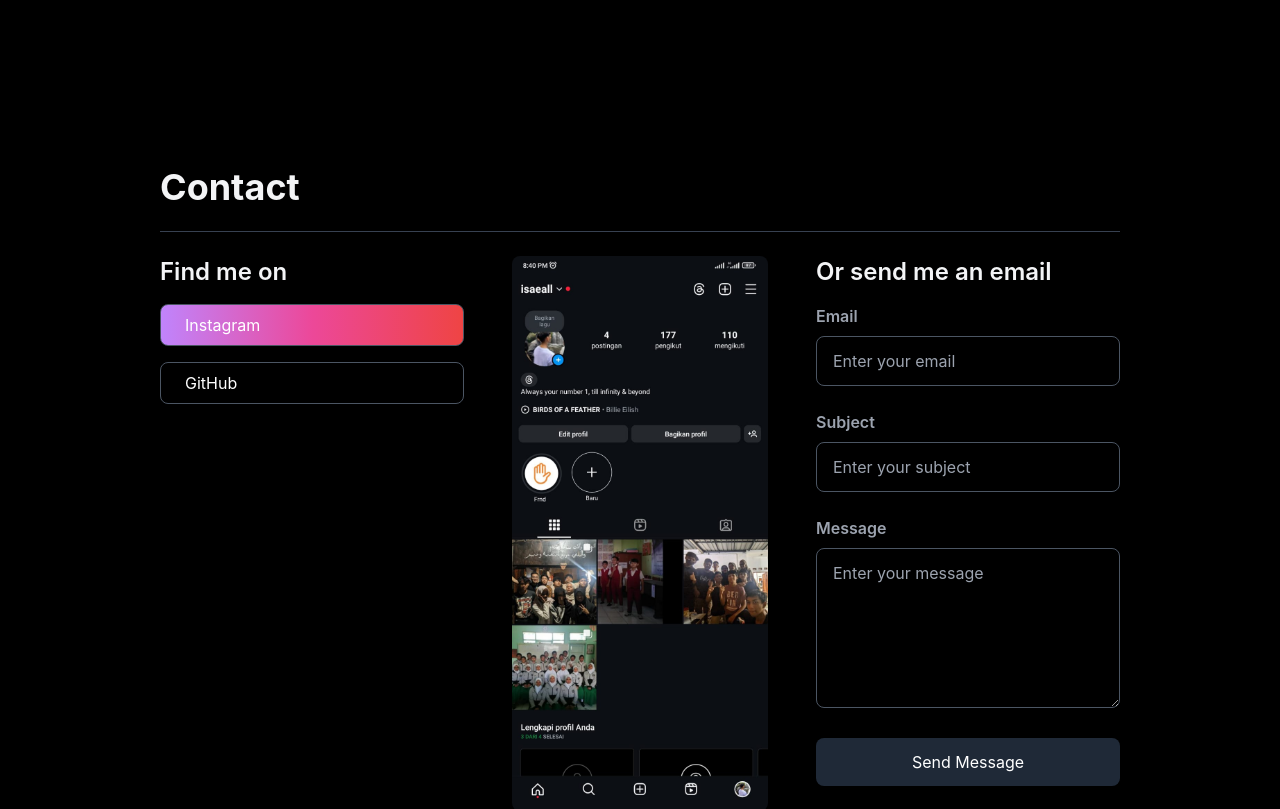
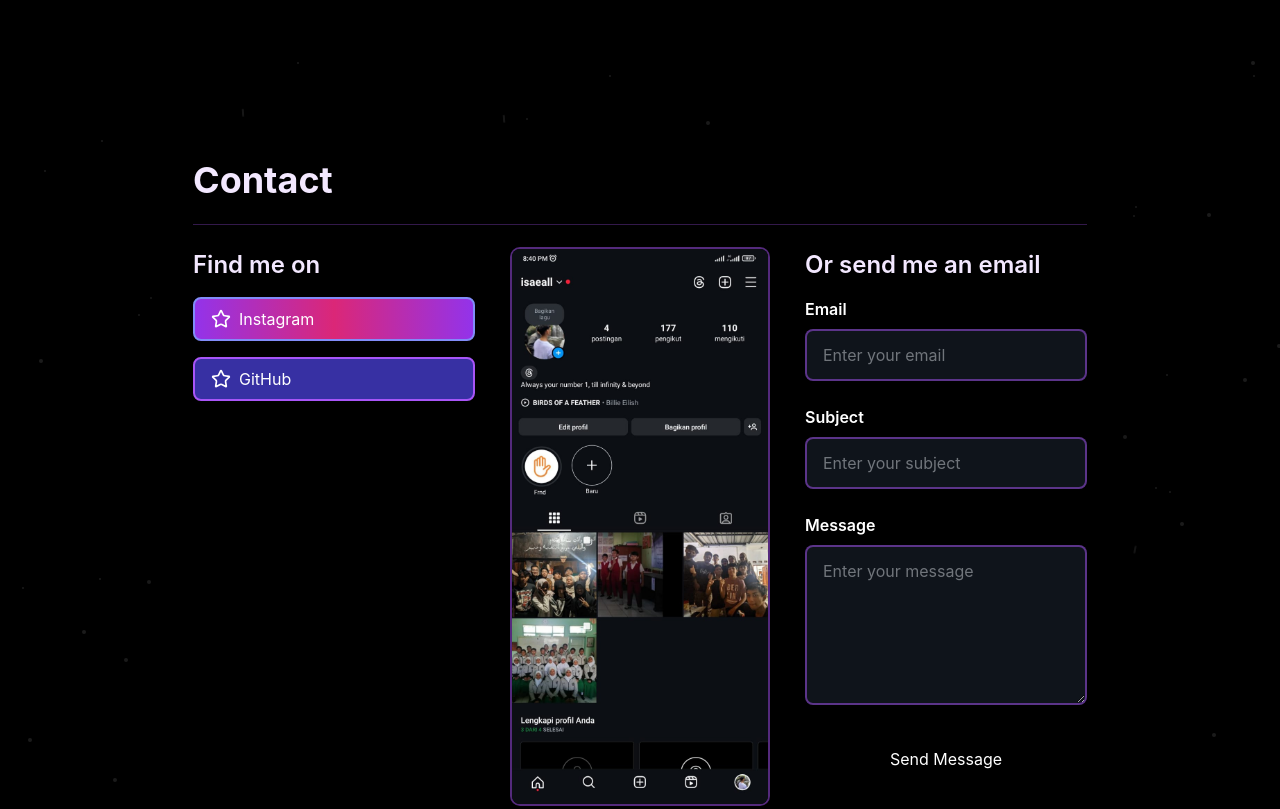
Before and after one commit to saLMF/Portofolio-V1, a React (Vite) app: page / in a window 1280 px wide. Shown: the part 2061-2870 px from the top of the page. Built offline with nearby package versions, Linux system fonts and the light colour scheme.

Commit message:
add stars

```diff
--- a/src/index.css
+++ b/src/index.css
@@ -47,3 +47,56 @@
   min-width: 320px;
   min-height: 100vh;
 }
+
+/* Subtle twinkle effect */
+@keyframes twinkle {
+  0%,
+  100% {
+    opacity: 0.9; /* Adjusted to avoid complete opacity for a softer feel */
+  }
+  50% {
+    opacity: 0.3; /* Lower opacity for a subtle flicker */
+  }
+}
+
+@keyframes pulse {
+  0%,
+  100% {
+    opacity: 0.9; /* Softer opacity */
+  }
+  50% {
+    opacity: 0.4;
+  }
+}
+
+/* Enhanced star animations */
+.twinkle-1 {
+  animation: twinkle 3.5s ease-in-out infinite; /* Slightly slower, smoother easing */
+}
+
+.twinkle-2 {
+  animation: twinkle 4.5s ease-in-out infinite; /* Different timing for variation */
+}
+
+.pulse {
+  animation: pulse 3s ease-in-out infinite;
+}
+
+/* Gentle falling star effect */
+@keyframes fall {
+  0% {
+    transform: translateY(-20px) rotate(-15deg); /* Starting rotation for a natural angle */
+    opacity: 1;
+  }
+  70% {
+    opacity: 0.8; /* Gradually reduce opacity */
+  }
+  100% {
+    transform: translateY(100vh) rotate(15deg); /* Ends with a slight rotation */
+    opacity: 0;
+  }
+}
+
+.animate-fall {
+  animation: fall 5s cubic-bezier(0.4, 0, 0.6, 1) infinite; /* Gentle easing */
+}
--- a/src/pages/ContactForm.tsx
+++ b/src/pages/ContactForm.tsx
@@ -2,16 +2,16 @@
 import {useForm, ValidationError} from "@formspree/react";
 import AOS from "aos";
 import "aos/dist/aos.css";
+import {Star} from "lucide-react";
 
 const ContactForm: React.FC = () => {
-  const [selectedSocial, setSelectedSocial] = useState("instagram");
+  const [selectedSocial, setSelectedSocial] = useState<string>("instagram");
   const [state, handleSubmit] = useForm("mrbzwqno");
 
   useEffect(() => {
     AOS.init({
       duration: 1000,
     });
-    AOS.refresh();
   }, []);
 
   const handleSocialClick = (social: string) => {
@@ -24,10 +24,6 @@
         return "/images/IG.jpeg";
       case "github":
         return "/images/GitSS.jpeg";
-      case "linkedin":
-        return "/path-to-your-image/linkedin-image.png";
-      case "twitter":
-        return "/path-to-your-image/twitter-image.png";
       default:
         return "/path-to-your-image/default-image.png";
     }
@@ -39,78 +35,107 @@
         return "https://www.instagram.com/isaeall/";
       case "github":
         return "https://github.com/saLMF";
-      case "linkedin":
-        return "https://linkedin.com/in/your-profile";
-      case "twitter":
-        return "https://twitter.com/your-profile";
       default:
         return "#";
     }
   };
 
+  const generateStars = (count: number) => {
+    return Array.from({length: count}, (_, i) => (
+      <div
+        key={i}
+        className={`absolute rounded-full bg-white
+          ${Math.random() > 0.5 ? "animate-twinkle-1" : "animate-twinkle-2"}
+          ${Math.random() > 0.5 ? "w-1 h-1" : "w-0.5 h-0.5"}`}
+        style={{
+          left: `${Math.random() * 100}%`,
+          top: `${Math.random() * 100}%`,
+          animationDelay: `${Math.random() * 3}s`,
+        }}
+      />
+    ));
+  };
+
+  const generateFallingStars = (count: number) => {
+    return Array.from({length: count}, (_, i) => (
+      <div
+        key={`falling-star-${i}`}
+        className="absolute rounded-full bg-white opacity-80 w-0.5 h-2 animate-fall"
+        style={{
+          left: `${Math.random() * 100}%`,
+          top: `${-10 - Math.random() * 20}%`,
+          transform: `rotate(${Math.random() * 45 - 22.5}deg)`,
+          animationDelay: `${Math.random() * 5}s`,
+          animationDuration: `${2 + Math.random() * 3}s`,
+        }}
+      />
+    ));
+  };
+
   return (
     <section
       id="contact"
-      className="px-10 py-10 text-white bg-black"
+      className="relative min-h-screen overflow-hidden bg-black"
+    >
+      <div className="absolute inset-0 z-0">
+        {generateStars(100)}
+        {generateFallingStars(10)}
+        <div className="absolute inset-0 bg-black animate-pulse" />
+      </div>
+
+      <div className="container relative z-10 max-w-5xl p-8 mx-auto my-10">
+        <div
+          className="p-8 bg-black border border-black rounded-lg shadow-2xl backdrop-blur-sm"
           data-aos="fade-up"
         >
-      <div
-        className="container max-w-5xl p-8 mx-auto my-10 text-gray-300 bg-black rounded-lg shadow-lg"
-        data-aos="fade-up"
-      >
-        <h1 className="mb-4 text-4xl font-bold text-gray-100">Contact</h1>
+          <h1 className="mb-4 text-4xl font-bold text-purple-100">Contact</h1>
 
           {state.succeeded && (
-          <div
-            className="p-4 mb-4 text-green-600 bg-green-200 border border-green-600 rounded-lg"
-            data-aos="fade-right"
-          >
+            <div className="p-4 mb-4 text-green-400 border border-green-400 rounded-lg bg-green-900/50">
               Thanks for reaching out! I'll get back to you soon.
             </div>
           )}
 
-        <hr className="my-6 border-gray-700" />
+          <hr className="my-6 border-purple-500/30" />
 
           <div className="grid grid-cols-1 gap-6 md:grid-cols-3">
-          <div data-aos="fade-right">
-            <h2 className="mb-4 text-2xl font-semibold text-gray-100">
+            <div>
+              <h2 className="mb-4 text-2xl font-semibold text-purple-100">
                 Find me on
               </h2>
               <div className="flex flex-col space-y-4">
                 <button
                   onClick={() => handleSocialClick("instagram")}
-                className="flex items-center px-4 py-2 text-white border border-gray-600 rounded-lg bg-gradient-to-r from-purple-400 via-pink-500 to-red-500"
+                  className="flex items-center px-4 py-2 text-white transition-all duration-300 border-2 border-indigo-400 rounded-lg bg-gradient-to-r from-purple-600 via-pink-600 to-purple-600 hover:from-purple-700 hover:via-pink-700 hover:to-purple-700"
                 >
-                <i className="mr-2 fab fa-instagram"></i> Instagram
+                  <Star className="w-5 h-5 mr-2" /> Instagram
                 </button>
                 <button
                   onClick={() => handleSocialClick("github")}
-                className="flex items-center px-4 py-2 text-white bg-black border border-gray-600 rounded-lg hover:bg-gray-800"
+                  className="flex items-center px-4 py-2 text-white transition-all duration-300 bg-indigo-800 border-2 border-purple-500 rounded-lg hover:bg-indigo-700"
                 >
-                <i className="mr-2 fab fa-github"></i> GitHub
+                  <Star className="w-5 h-5 mr-2" /> GitHub
                 </button>
               </div>
             </div>
 
-          <div
-            className="flex items-center justify-center"
-            data-aos="zoom-in"
-          >
+            <div className="flex items-center justify-center">
               <a
                 href={getUrlForSocial()}
                 target="_blank"
                 rel="noopener noreferrer"
+                className="transition-all duration-300 transform hover:scale-105"
               >
                 <img
                   src={getImageForSocial()}
-                alt="Phone Display"
-                className="w-64 transition-opacity rounded-lg shadow-lg cursor-pointer hover:opacity-80"
+                  alt="Social Media Preview"
+                  className="w-64 rounded-lg shadow-lg ring-2 ring-purple-500/50"
                 />
               </a>
             </div>
 
-          <div data-aos="fade-left">
-            <h2 className="mb-4 text-2xl font-semibold text-gray-100">
+            <div>
+              <h2 className="mb-4 text-2xl font-semibold text-purple-100">
                 Or send me an email
               </h2>
               <form
@@ -122,7 +147,7 @@
                   <div>
                     <label
                       htmlFor="email"
-                    className="block mb-2 font-semibold text-gray-400"
+                      className="block mb-2 font-semibold text-white"
                     >
                       Email
                     </label>
@@ -132,7 +157,7 @@
                       name="email"
                       required
                       placeholder="Enter your email"
-                    className="w-full px-4 py-3 text-gray-200 bg-black border border-gray-600 rounded-lg focus:outline-none focus:ring-2 focus:ring-gray-500"
+                      className="w-full px-4 py-3 text-white transition-all duration-300 border-2 rounded-lg bg-gray-800/50 border-purple-500/50 focus:outline-none focus:border-gray-400 focus:ring-2 focus:ring-gray-400/50 placeholder-gray-300/50"
                     />
                     <ValidationError
                       prefix="Email"
@@ -143,7 +168,7 @@
                   <div>
                     <label
                       htmlFor="subject"
-                    className="block mb-2 font-semibold text-gray-400"
+                      className="block mb-2 font-semibold text-white"
                     >
                       Subject
                     </label>
@@ -153,13 +178,13 @@
                       name="subject"
                       required
                       placeholder="Enter your subject"
-                    className="w-full px-4 py-3 text-gray-200 bg-black border border-gray-600 rounded-lg focus:outline-none focus:ring-2 focus:ring-gray-500"
+                      className="w-full px-4 py-3 text-white transition-all duration-300 border-2 rounded-lg bg-gray-800/50 border-purple-500/50 focus:outline-none focus:border-gray-400 focus:ring-2 focus:ring-gray-400/50 placeholder-gray-300/50"
                     />
                   </div>
                   <div>
                     <label
                       htmlFor="message"
-                    className="block mb-2 font-semibold text-gray-400"
+                      className="block mb-2 font-semibold text-white"
                     >
                       Message
                     </label>
@@ -168,7 +193,7 @@
                       name="message"
                       required
                       placeholder="Enter your message"
-                    className="w-full h-40 px-4 py-3 text-gray-200 bg-black border border-gray-600 rounded-lg focus:outline-none focus:ring-2 focus:ring-gray-500"
+                      className="w-full h-40 px-4 py-3 text-white transition-all duration-300 border-2 rounded-lg bg-gray-800/50 border-purple-500/50 focus:outline-none focus:border-gray-400 focus:ring-2 focus:ring-gray-400/50 placeholder-gray-300/50"
                     />
                     <ValidationError
                       prefix="Message"
@@ -180,11 +205,12 @@
                 <button
                   type="submit"
                   disabled={state.submitting}
-                className="w-full py-3 text-white transition-colors duration-300 bg-gray-800 rounded-lg hover:bg-gray-900"
+                  className="w-full py-3 text-white transition-all duration-300 bg-black rounded-lg hover:bg-gray-300 hover:text-black disabled:opacity-50 disabled:cursor-not-allowed"
                 >
                   Send Message
                 </button>
               </form>
+            </div>
           </div>
         </div>
       </div>
--- a/tailwind.config.js
+++ b/tailwind.config.js
@@ -4,11 +4,11 @@
     extend: {
       height: {
         100: "100px",
-        200: "200px", // Add any height you need
+        200: "200px",
       },
       width: {
         100: "100px",
-        200: "200px", // Add any width you need
+        200: "200px",
       },
     },
   },
```
Also changed, not shown: src/components/RainEffect.tsx (added, +45 -0 lines). Lines whose indentation alone changed are shown as unchanged.
